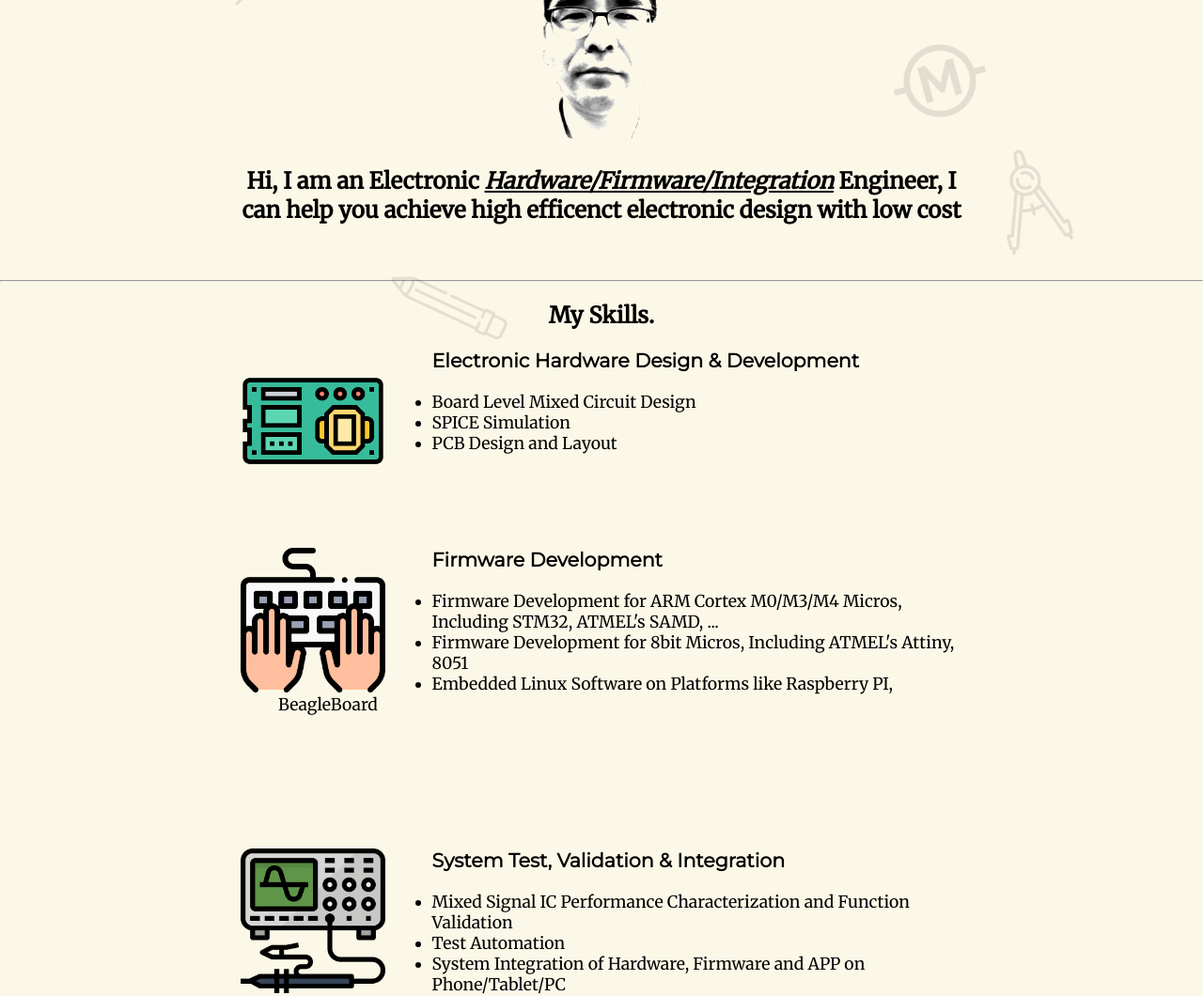
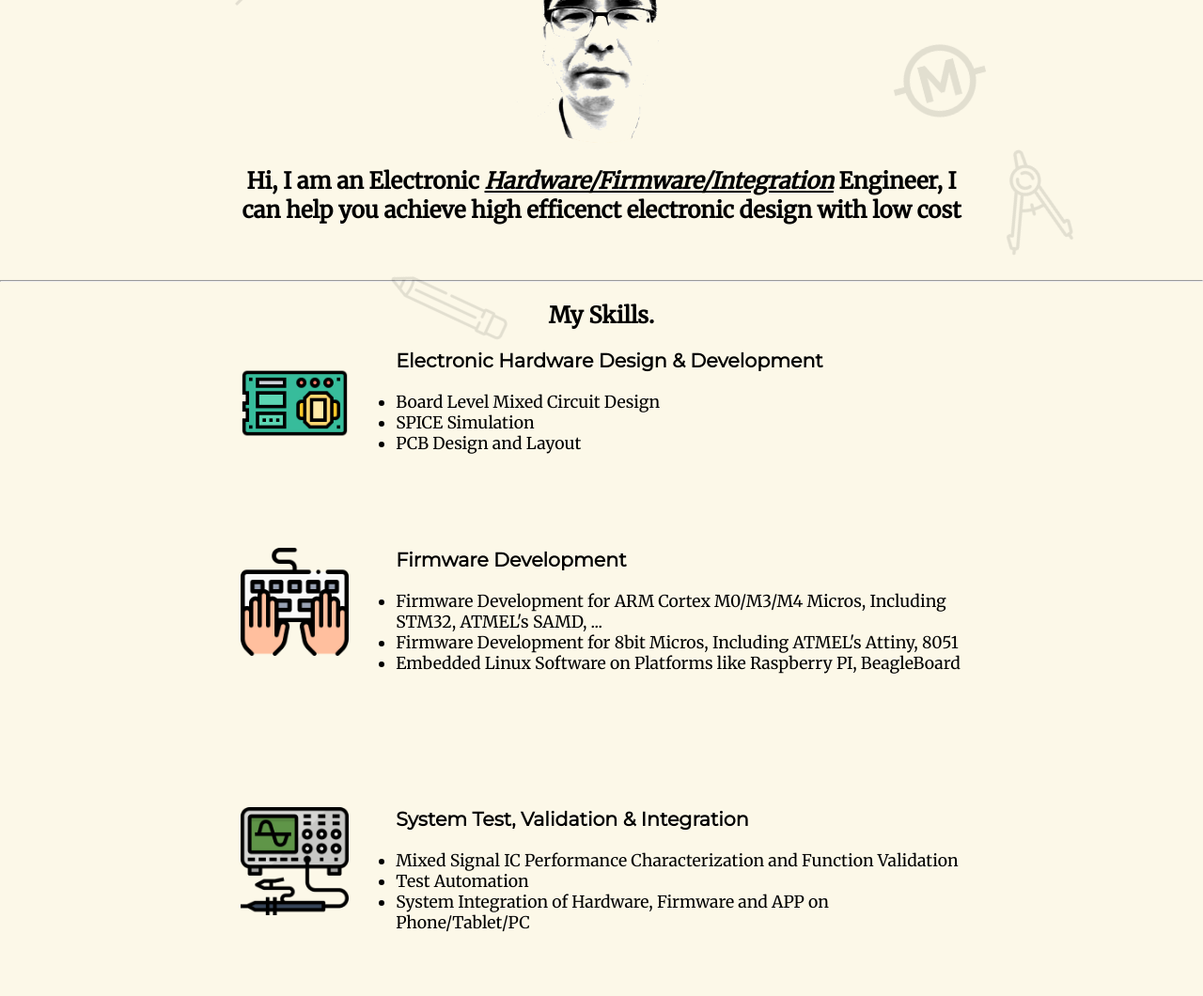
Before and after one commit to chuqdd/cv, a plain HTML site: page index.html in a window 1280 px wide. Shown: the part 244-1304 px from the top of the page at 94% size. Drawn offline with Linux system fonts and the light colour scheme.

Commit message:
.skill-row {   width: 60%;   margin: 0 auto 100px auto;   text-align: left;
  clear: both;
}

```diff
--- a/css/styles.css
+++ b/css/styles.css
@@ -50,6 +50,8 @@ h3 {
   width: 60%;
   margin: 0 auto 100px auto;
   text-align: left;
+
+  clear: both;
 }
 
 .skill-list {
@@ -131,35 +133,35 @@ h3 {
 
 .hardware-icon {
   /* width: 100px; */
-  width: 20%;
+  width: 15%;
   float: left;
   margin-right: 50px;
 }
 
 .firmware-icon {
   /* width: 100px; */
-  width: 20%;
+  width: 15%;
   float: left;
   margin-right: 50px;
 }
 
 .test-icon {
   /* width: 100px; */
-  width: 20%;
+  width: 15%;
   float: left;
   margin-right: 50px;
 }
 
 .example-icon {
   /* width: 100px; */
-  width: 20%;
+  width: 15%;
   float: left;
   margin-right: 50px;
 }
 
 .resume-icon {
   /* width: 100px; */
-  width: 20%;
+  width: 15%;
   float: left;
   margin-right: 50px;
 }
```
